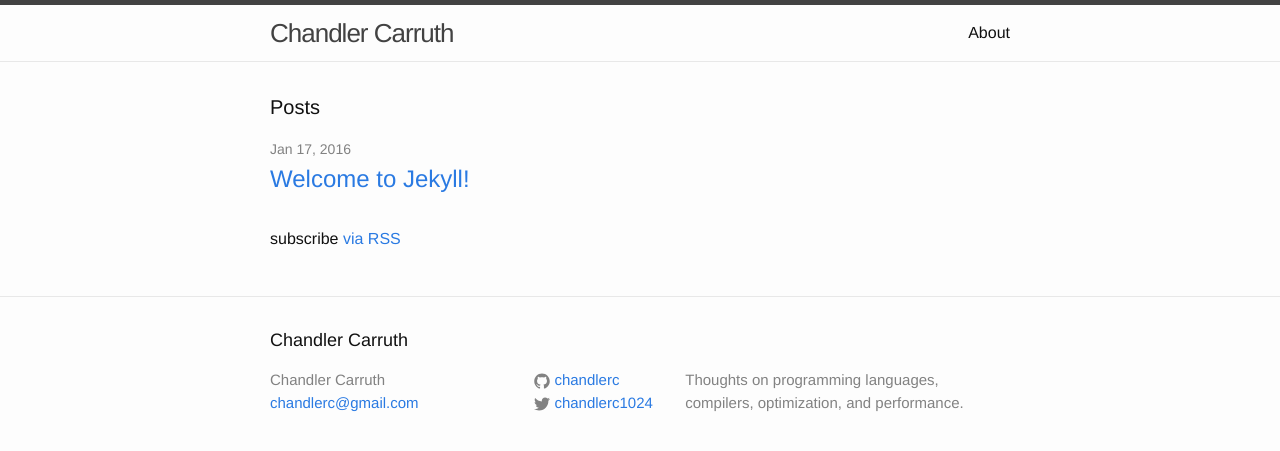
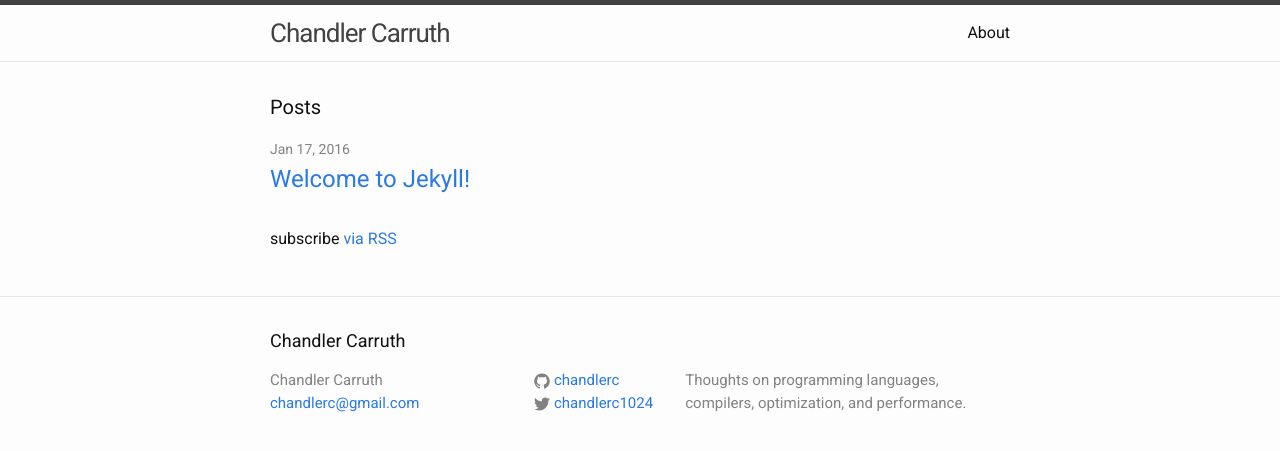
Before and after one commit to chandlerc/chandlerc.github.io, a Jekyll site: the page built from index.html, in a window 1280 px wide. Shown: the top 451 px of the page. Built offline with Jekyll 4.4.1, drawn with Linux system fonts in a browser that asks for light colours.

Commit message:
Wire up fonts...

```diff
--- a/_includes/head.html
+++ b/_includes/head.html
@@ -8,4 +8,5 @@
 
     <link rel="stylesheet" href="{{ "/css/main.css" | prepend: site.baseurl }}">
     <link rel="canonical" href="{{ page.url | replace:'index.html','' | prepend: site.baseurl | prepend: site.url }}">
+    <link href='https://fonts.googleapis.com/css?family=Roboto:400,400italic,700,700italic|Oswald|Roboto+Condensed:400,300,300italic,400italic,700,700italic|Roboto+Mono:400,400italic,700,700italic|Josefin+Slab:100,300' rel='stylesheet' type='text/css'>
 </head>
--- a/css/main.scss
+++ b/css/main.scss
@@ -6,7 +6,7 @@
 
 
 // Our variables
-$base-font-family: Helvetica, Arial, sans-serif;
+$base-font-family: 'Roboto', sans-serif;
 $base-font-size:   16px;
 $small-font-size:  $base-font-size * 0.875;
 $base-line-height: 1.5;
```
